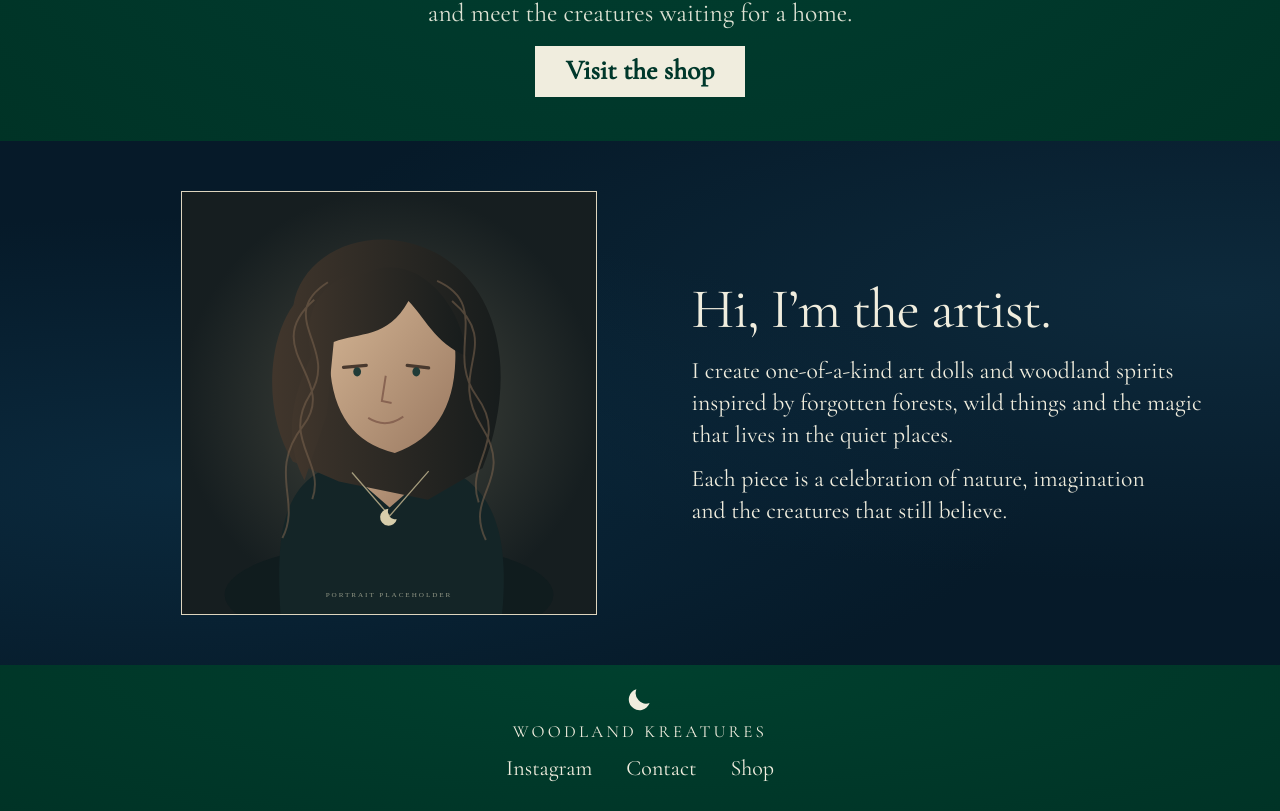
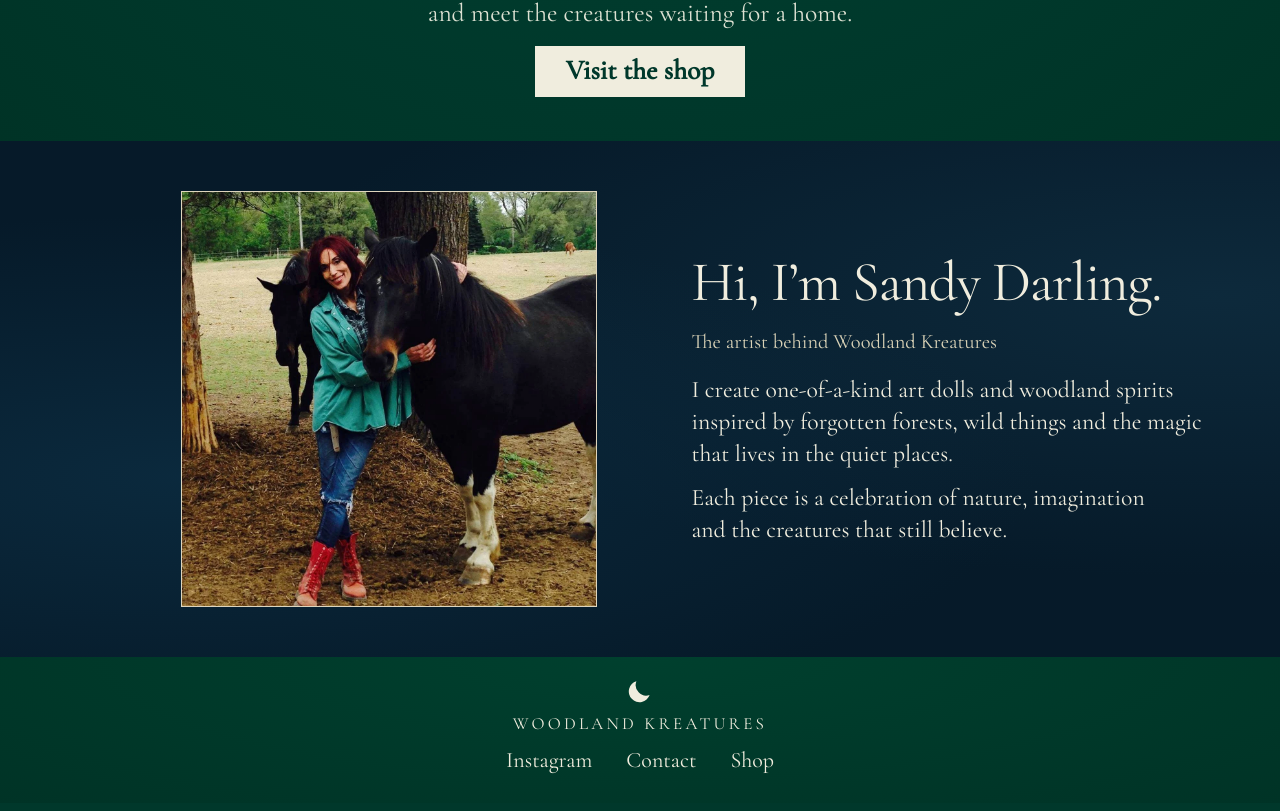
Before and after one commit to Hopenessa/Woodland_Kreatures, a React (Vite) app: page / in a window 1280 px wide. Shown: the part 1421-2232 px from the top of the page. Built offline with nearby package versions, Linux system fonts and the light colour scheme.

Commit message:
Add photo and name

```diff
--- a/src/components/Artist/Artist.styles.ts
+++ b/src/components/Artist/Artist.styles.ts
@@ -28,7 +28,7 @@ export const ArtistContainer = styled(Container)`
 export const Portrait = styled.img`
   height: auto;
   border: 1px solid #ded5be;
-  aspect-ratio: 0.98;
+  aspect-ratio: 1;
   object-fit: cover;
   @media (max-width: 700px) {
     max-width: 360px;
@@ -59,3 +59,10 @@ export const Text = styled.p`
     }
   }
 `;
+
+export const ArtistRole = styled.p`
+  margin: 0 0 18px;
+  color: #d9d2b7;
+  font-size: clamp(18px, 1.6vw, 22px);
+  line-height: 1.35;
+`;
--- a/src/components/Artist/Artist.tsx
+++ b/src/components/Artist/Artist.tsx
@@ -4,22 +4,24 @@ import {
   Portrait,
   ArtistCopy,
   Title,
+  ArtistRole,
   Text,
 } from "./Artist.styles";
-import portrait from "../../assets/images/artist-placeholder.svg";
+import portrait from "../../assets/images/portrait.webp";
 export default function Artist() {
   return (
     <ArtistSection id="artist">
       <ArtistContainer>
         <Portrait
           src={portrait}
-          alt="Temporary illustrated portrait of the artist — photograph coming soon"
-          width="640"
-          height="650"
+          alt="Sandy Darling, the artist behind Woodland Kreatures, standing beside a black horse in a wooded paddock"
+          width="1280"
+          height="1280"
           loading="lazy"
         />
         <ArtistCopy>
-          <Title>Hi, I’m the artist.</Title>
+          <Title>Hi, I’m Sandy Darling.</Title>
+          <ArtistRole>The artist behind Woodland Kreatures</ArtistRole>
           <Text>
             I create one-of-a-kind art dolls and woodland spirits inspired by
             forgotten forests, wild things and the magic that lives in the quiet
```
Also changed, not shown: src/assets/images/portrait.webp (added).
